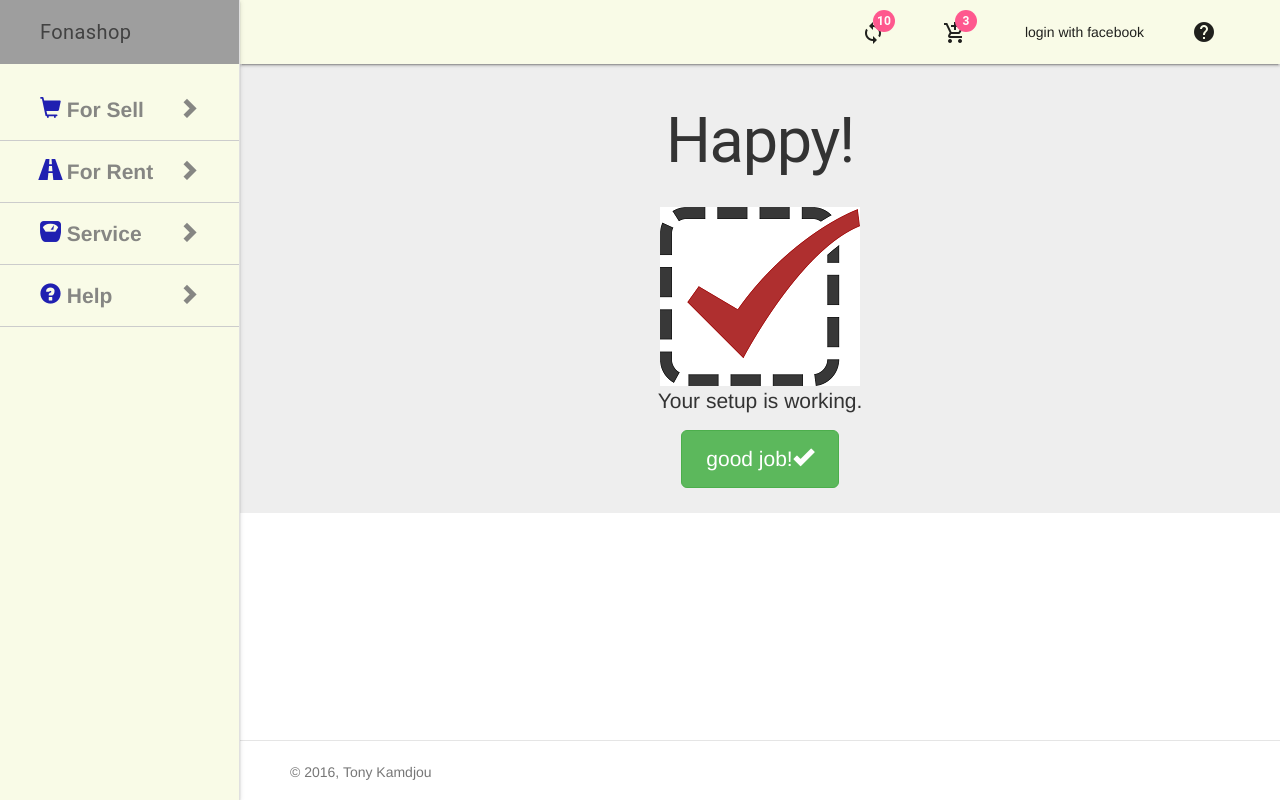
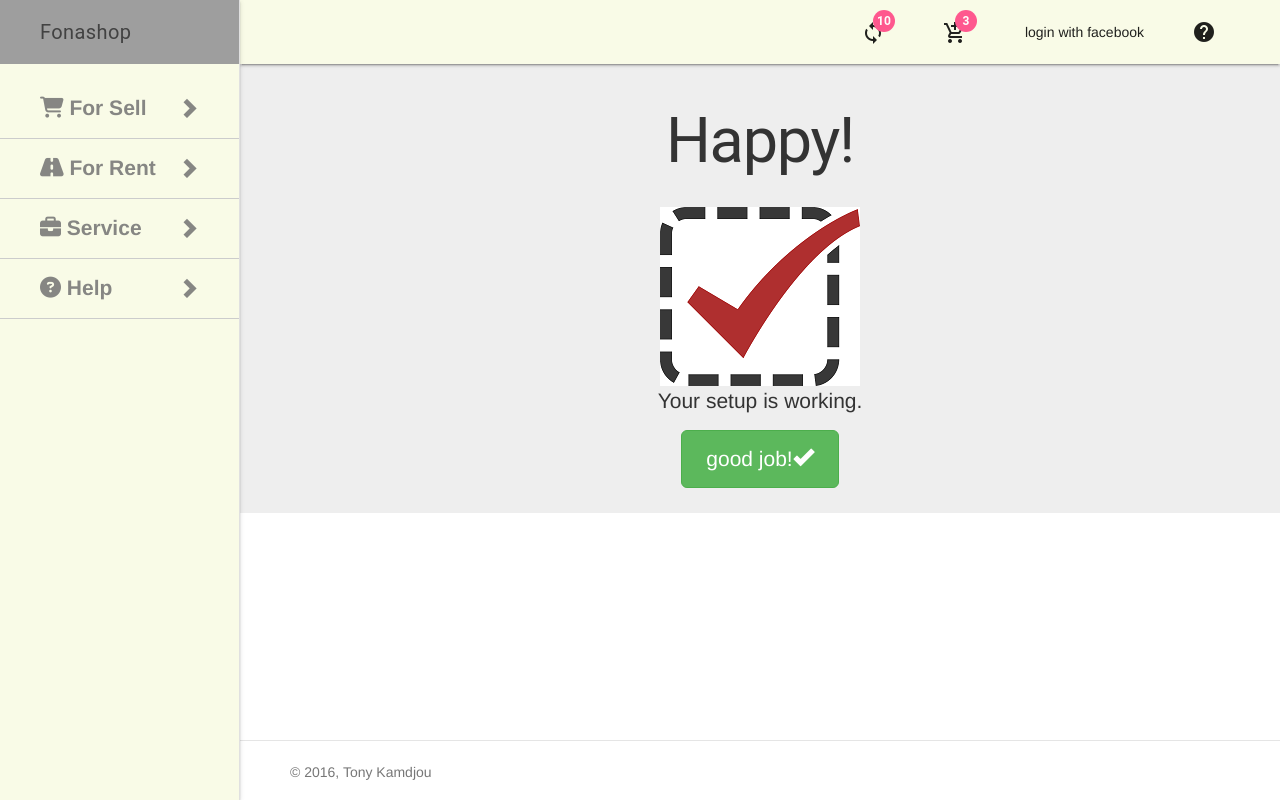
Before and after one commit to kamdjouduplex/fonashop, a website: page app/index.html in a window 1280 px wide. Drawn offline with nearby package versions, Linux system fonts and the light colour scheme; some packages are replaced by stand-ins of ours; files that its build step writes are made by us from their sources.

Commit message:
replacing material design icons with fontawesome icons
For more info visit www.fontawesome.io

```diff
--- a/app/index.html
+++ b/app/index.html
@@ -10,14 +10,16 @@
     <!-- bower:css -->
     <link rel="stylesheet" href="bower_components/bootstrap/dist/css/bootstrap.css" />
     <link rel="stylesheet" href="bower_components/material-design-lite/material.min.css" />
-    <!-- endbower -->
+    <link href="https://fonts.googleapis.com/icon?family=Material+Icons" rel="stylesheet">
+    <!--Import bootstrap fontawesome icons-->
+    <script src="https://use.fontawesome.com/2660291731.js"></script>
+	  <!--Import bootstrap fontawesome icons-->
+     <!-- endbower -->
     <!-- endbuild -->
     <!-- build:css(.tmp) styles/main.css -->
     <link rel="stylesheet" href="styles/main.css">
     <!-- endbuild -->
-	  <!--Import Material Design icons-->
-      <link href="https://fonts.googleapis.com/icon?family=Material+Icons" rel="stylesheet">
-	  <!--Import Material Design icons-->
+
   </head>
   <body ng-app="mymarketApp">
     <!--[if lte IE 8]>
@@ -54,28 +56,28 @@
         <nav class="mdl-navigation">
           <a class="mdl-navigation__link" href="">
             <span class="lefttap">
-              <i class="icon-left-menu glyphicon glyphicon-shopping-cart" ></i> For Sell
+              <i class="fa fa-shopping-cart" aria-hidden="true"></i> For Sell
               <i class="pull-right glyphicon glyphicon-chevron-right" ></i>
             </span>
           </a>
           <hr>
           <a class="mdl-navigation__link" href="">
             <span class="lefttap">
-              <i class="icon-left-menu glyphicon glyphicon-road" ></i> For Rent
+              <i class="fa fa-road" aria-hidden="true"></i> For Rent
               <i class="pull-right glyphicon glyphicon-chevron-right" ></i>
             </span>
           </a>
           <hr>
           <a class="mdl-navigation__link" href="">
               <span class="lefttap">
-                <i class="icon-left-menu glyphicon glyphicon-scale" ></i> Service
+                <i class="fa fa-briefcase" aria-hidden="true"></i> Service
                 <i class="pull-right glyphicon glyphicon-chevron-right" ></i>
               </span>
           </a>
           <hr>
           <a class="mdl-navigation__link" href="">
             <span class="lefttap">
-              <i class="icon-left-menu glyphicon glyphicon-question-sign" ></i> Help
+              <i class="fa fa-question-circle" aria-hidden="true"></i> Help
               <i class="pull-right glyphicon glyphicon-chevron-right" ></i>
             </span>
           </a>
```
